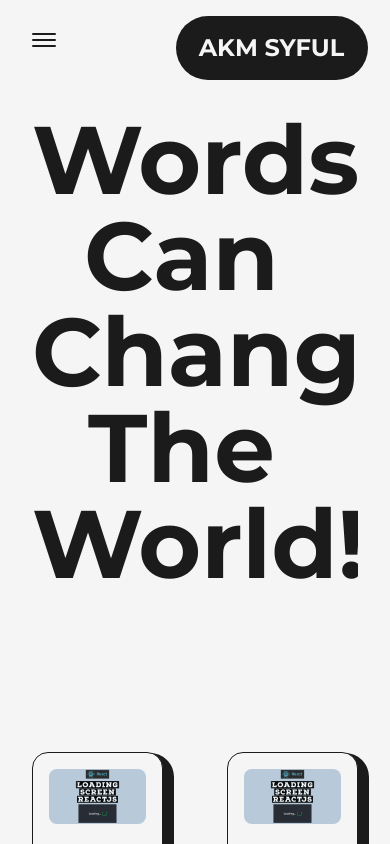
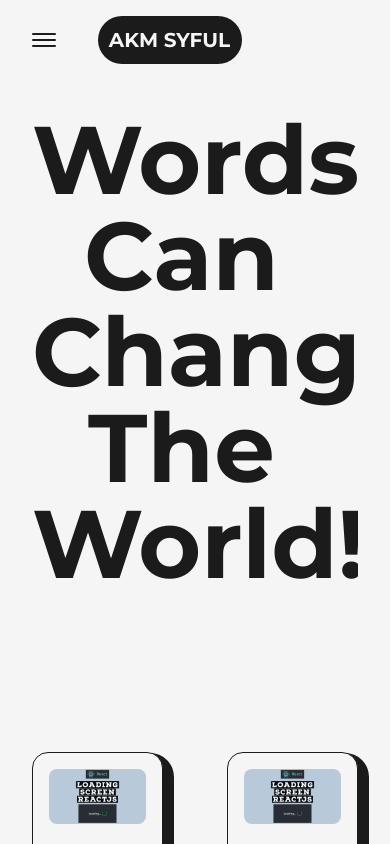
Before and after one commit to akmsyfulalom/dev.akmsyful, a Next.js app: page /articles in a window 390 px wide. Shown: the top 844 px of the page. Built offline with nearby package versions, Linux system fonts and the light colour scheme.

Commit message:
hire button replace

```diff
--- a/src/components/Pages/Home/HireMe.jsx
+++ b/src/components/Pages/Home/HireMe.jsx
@@ -2,7 +2,7 @@ import { CircularText } from "../../Shared/Icons";
 import Link from "next/link"
 export default function HireMe() {
     return (
-        <div className="fixed left-4 bottom-4 flex items-center justify-center overflow-hidden md:right-8 md:left-auto md:top-0 md:bottom-auto md:absolute">
+        <div className="fixed left-4 bottom-4 flex items-center justify-center overflow-hidden md:right-6 md:left-auto md:top-0 md:bottom-auto md:absolute">
             <div className=" w-48 h-auto flex items-center justify-center relative md:w-24">
                 <CircularText className={"fill-dark animate-spin-slow dark:fill-light"} />
                 <Link href={"mailto:akmsyfulbd12@gmail.com"} className="flex items-center justify-center absolute left-1/2 top-1/2 -translate-x-1/2 -translate-y-1/2 bg-dark text-light shadow-xl border-2 border-solid border-dark  w-20 h-20 rounded-full font-semibold hover:bg-light hover:text-dark dark:bg-light dark:text-dark hover:dark:bg-dark hover:dark:text-light hover:dark:border-light md:w-12 md:h-12 md:text-[10px]">Hire Me</Link>
--- a/src/components/Shared/Logo.jsx
+++ b/src/components/Shared/Logo.jsx
@@ -6,7 +6,7 @@ const MotionLink = motion(Link)
 export default function Logo() {
   return (
     <div className='flex items-center justify-center mt-2'>
-        <MotionLink href={"/"} className='w-48 h-16 bg-dark text-light flex items-center justify-center rounded-full text-2xl font-bold border border-solid border-transparent dark:border-light' whileHover={{
+        <MotionLink href={"/"} className='w-48 h-16 md:w-36 md:h-12 bg-dark text-light flex items-center justify-center rounded-full text-2xl md:text-xl font-bold border border-solid border-transparent dark:border-light' whileHover={{
           backgroundColor: ["#121212", "rgba(131,58,180,1)","rgba(253,29,29,1)","rgba(252,176,69,1)","rgba(131,58,180,1)", "#121212"],
           transition: {duration: 1, repeat: Infinity}
         }}>AKM SYFUL</MotionLink>
--- a/src/components/Shared/Navbar.jsx
+++ b/src/components/Shared/Navbar.jsx
@@ -228,7 +228,7 @@ export default function Navbar() {
                 null
             }
 
-            <div className="absolute left-[45%] top-2 ">
+            <div className="absolute left-[45%] md:left-[25%] top-2 ">
                 <Logo />
             </div>
         </header>
```
